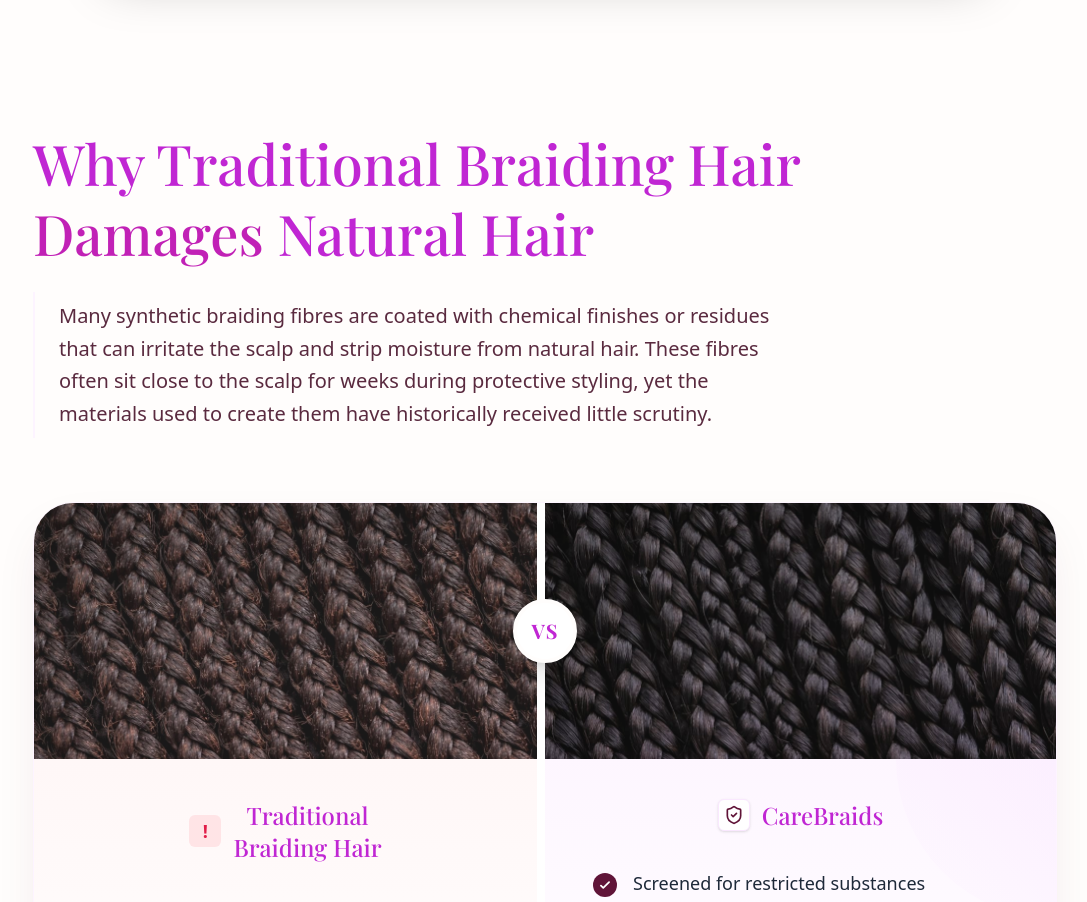
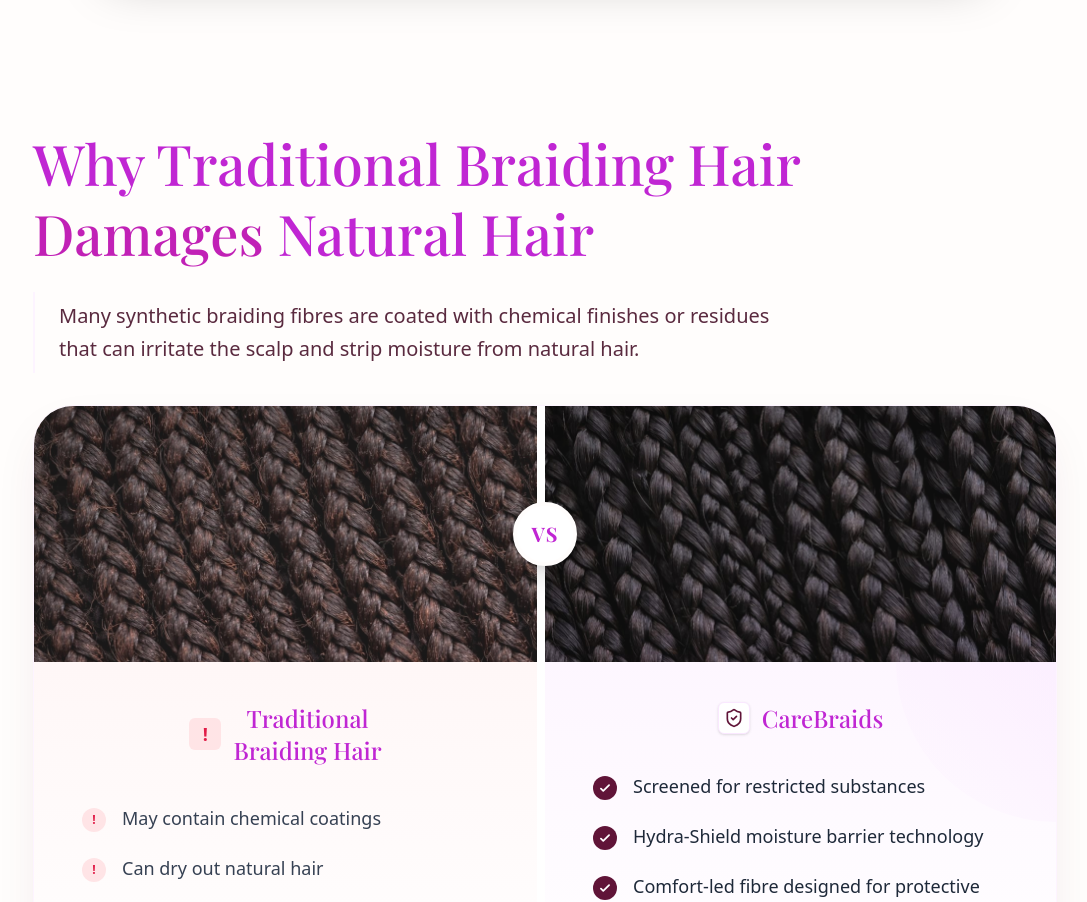
Before and after one commit to CareBraids/Braids, a Next.js app: page /pages/benefits in a window 1280 px wide. Shown: the part 800-1702 px from the top of the page, without its empty margins (95-1182 px from the left). Built offline with nearby package versions, Linux system fonts and the light colour scheme; no server answers; a web font is replaced by a local one.

Commit message:
UI tweak: Reduce spacing between header and comparison block on benefits page

```diff
--- a/src/app/pages/benefits/page.tsx
+++ b/src/app/pages/benefits/page.tsx
@@ -101,13 +101,13 @@
             whileInView={{ opacity: 1, y: 0 }}
             viewport={{ once: true, margin: "-100px" }}
             transition={{ duration: 0.8, ease: "easeOut" }}
-            className="text-center md:text-left mb-16 max-w-4xl mx-auto md:mx-0"
+            className="text-center md:text-left mb-8 max-w-4xl mx-auto md:mx-0"
           >
             <h2 className="text-[2.2rem] md:text-5xl lg:text-[3.5rem] font-serif font-medium text-[#601438] leading-tight mb-6">
               Why Traditional Braiding Hair<br className="hidden md:block" /> <span className="text-[#c121b6]">Damages</span> Natural Hair
             </h2>
             <p className="text-lg md:text-xl font-light text-[#5a2a3f] leading-relaxed max-w-3xl border-l-2 border-[#fdf4ff] pl-6 py-2">
-              Many synthetic braiding fibres are coated with chemical finishes or residues that can irritate the scalp and strip moisture from natural hair. These fibres often sit close to the scalp for weeks during protective styling, yet the materials used to create them have historically received little scrutiny.
+              Many synthetic braiding fibres are coated with chemical finishes or residues that can irritate the scalp and strip moisture from natural hair.
             </p>
           </motion.div>
 
```
